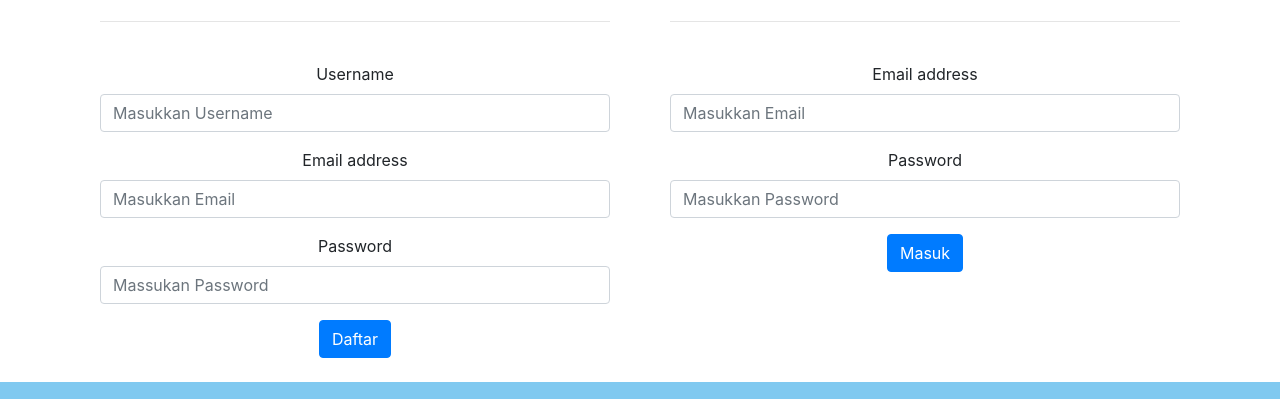
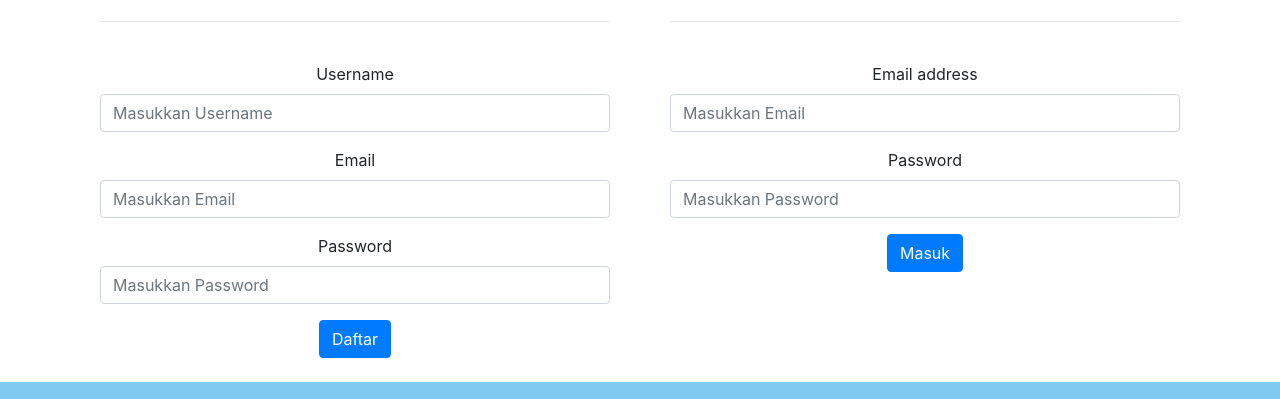
Before and after one commit to nivanrs/bank-crowd-academy, a React (Create React App) app: page / in a window 1280 px wide. Shown: the part 953-1352 px from the top of the page. Built offline with nearby package versions, Linux system fonts and the light colour scheme.

Commit message:
Update Registration Process

```diff
--- a/src/component/Register/Register.jsx
+++ b/src/component/Register/Register.jsx
@@ -1,30 +1,69 @@
+import React from 'react';
+import axios from 'axios';
 import { Form } from "react-bootstrap";
 import { Button } from "react-bootstrap";
 import { Container } from "react-bootstrap";
 
-export default function Register(props) {
+export default class Register extends React.Component {
+  state = {
+    username: '',
+    email: '',
+    password: '',
+    role: '',
+    isVerified: '',
+  }
+
+  handleChange = event => {
+    this.setState({ [event.target.name]: event.target.value });
+  }
+
+  handleSubmit = event => {
+    event.preventDefault();
+
+    const registration = {
+      username: this.state.username,
+      email: this.state.email,
+      password: this.state.password,
+      role: this.state.role,
+      isVerified: this.state.isVerified
+    };
+
+    axios.post(`http://localhost:9000/api/registration/add`, registration, {headers: {"Content-Type" : "application/json"}})
+      .then(res => {
+        console.log(res);
+        console.log(res.data);
+      })
+  }
+
+  render() {
     return (
       <Container fluid="md">
         <h2>REGISTRASI</h2>
         <hr/>
         <br />
-    <Form>
-    <Form.Group controlId="formBasicUsernamel">
+        <Form onSubmit={this.handleSubmit}>
+          <Form.Group>
             <Form.Label>Username</Form.Label>
-        <Form.Control type="text" placeholder="Masukkan Username" />
+            <Form.Control type="text" placeholder="Masukkan Username" name="username" onChange={this.handleChange} />
           </Form.Group>
-      <Form.Group controlId="formBasicEmail">
-        <Form.Label>Email address</Form.Label>
-        <Form.Control type="email" placeholder="Masukkan Email" />
+          <Form.Group>
+            <Form.Label>Email</Form.Label>
+            <Form.Control type="email" placeholder="Masukkan Email" name="email" onChange={this.handleChange} />
           </Form.Group>
-      <Form.Group controlId="formBasicPassword">
+          <Form.Group>
             <Form.Label>Password</Form.Label>
-        <Form.Control type="password" placeholder="Massukan Password" />
+            <Form.Control type="password" placeholder="Masukkan Password" name="password" onChange={this.handleChange} />
+          </Form.Group>
+          <Form.Group>
+            <Form.Control type="hidden" value="1" name="role" onChange={this.handleChange} />
+            <Form.Control type="hidden" value="false" name="isVerified" onChange={this.handleChange} />
           </Form.Group>
           <Button variant="primary" type="submit">
             Daftar
           </Button>
         </Form>
       </Container>
-  );
+    )
   }
+
+}
```
Lines whose indentation alone changed are shown as unchanged.
